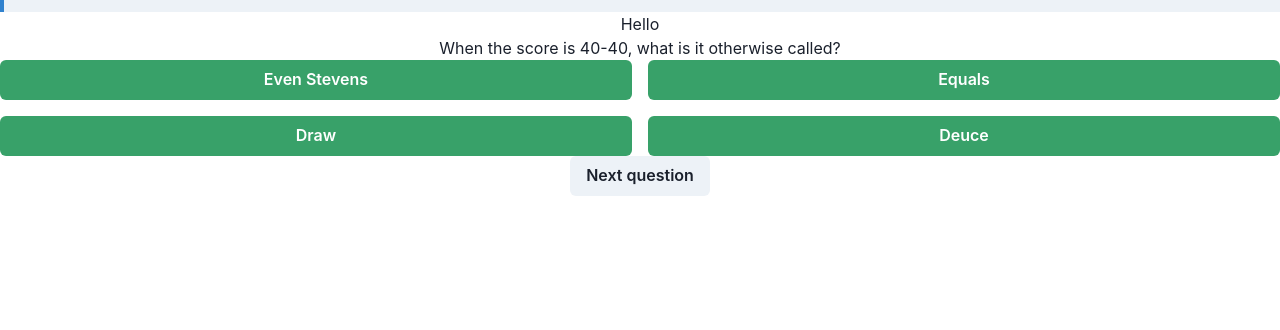
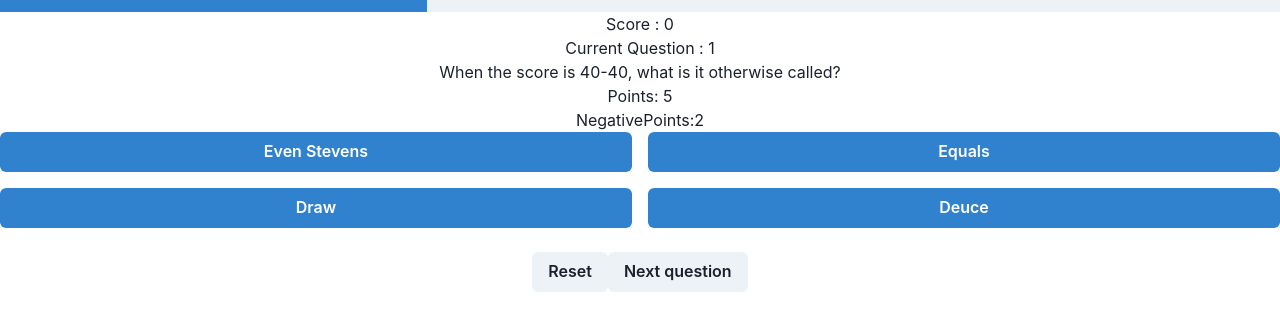
Before and after one commit to varenaggarwal/owl-quiz, a React (Create React App) app: page /quiz/1 in a window 1280 px wide. Shown: the top 330 px of the page. Built offline with nearby package versions, Linux system fonts and the light colour scheme.

Commit message:
update score and show answer

```diff
--- a/src/components/Header.tsx
+++ b/src/components/Header.tsx
@@ -5,7 +5,9 @@ export function Header() {
   const { state, dispatch } = useQuizState();
   return (
     <div>
-      <Progress value={state.currentQuestion / state.totalQuestions} />
+      <Progress value={(state.currentQuestion / state.totalQuestions) * 100} />
+      <h1>Score : {state.score}</h1>
+      <h1>Current Question : {state.currentQuestion}</h1>
     </div>
   );
 }
--- a/src/contexts/quizStateContext.tsx
+++ b/src/contexts/quizStateContext.tsx
@@ -3,10 +3,11 @@ import { quizReducer } from "../reducers/quizReducer";
 import { tennisQuiz } from "../data/tennisQuiz";
 
 const initialState: QuizStateType = {
-  score: 0,
-  currentQuestion: 1,
+  quizName: tennisQuiz.quizName,
   totalQuestions: tennisQuiz.questions.length,
   status: "READY_TO_START",
+  currentQuestion: 1,
+  score: 0,
 };
 
 type Context = {
--- a/src/data/tennisQuiz.ts
+++ b/src/data/tennisQuiz.ts
@@ -9,18 +9,22 @@ const tennisQuiz: Quiz = {
       negativePoint: 2,
       options: [
         {
+          id: 1,
           text: "Even Stevens",
           isRight: false,
         },
         {
+          id: 2,
           text: "Equals",
           isRight: false,
         },
         {
+          id: 3,
           text: "Draw",
           isRight: false,
         },
         {
+          id: 4,
           text: "Deuce",
           isRight: true,
         },
@@ -34,10 +38,12 @@ const tennisQuiz: Quiz = {
       negativePoint: 22,
       options: [
         {
+          id: 1,
           text: "getting trained as master of the mystic arts",
           isRight: false,
         },
         {
+          id: 2,
           text: "performing surgery as a real doctor",
           isRight: true,
         },
@@ -49,10 +55,12 @@ const tennisQuiz: Quiz = {
       points: 5,
       options: [
         {
+          id: 1,
           text: "Clint",
           isRight: false,
         },
         {
+          id: 2,
           text: "Vision",
           isRight: true,
         },
--- a/src/pages/QuestionAsker.tsx
+++ b/src/pages/QuestionAsker.tsx
@@ -1,14 +1,14 @@
 import { Button } from "@chakra-ui/button";
 import { Box, SimpleGrid } from "@chakra-ui/layout";
 import { tennisQuiz } from "../data/tennisQuiz";
-import { useNavigate, useParams } from "react-router-dom";
 import { Header } from "../components/Header";
 import { useQuizState } from "../contexts/quizStateContext";
+import { useState } from "react";
 
 export function QuestionAsker() {
-  const { questionNumber } = useParams();
+  const [isAnswered, setIsAnswered] = useState<Boolean>(false);
+  const [selectedOption, setSelectedOption] = useState<Option | null>(null);
   const { state, dispatch } = useQuizState();
-  const navigate = useNavigate();
 
   const getQuestion = (questions: Question[], questionNumber) => {
     return questions.find(
@@ -16,26 +16,75 @@ export function QuestionAsker() {
     );
   };
 
-  const currentQuestion = getQuestion(tennisQuiz.questions, questionNumber);
+  const currentQuestion = getQuestion(
+    tennisQuiz.questions,
+    state.currentQuestion
+  );
 
   const handleNextQuestion = () => {
     if (state.currentQuestion < state.totalQuestions) {
+      setIsAnswered(false);
+      setSelectedOption(null);
       dispatch({ type: "NEXT_QUESTION" });
-      navigate(`/quiz/${state.currentQuestion + 1}`);
+    }
+  };
+
+  const resetQuiz = () => {
+    setIsAnswered(false);
+    setSelectedOption(null);
+    dispatch({ type: "RESET_QUIZ" });
+  };
+
+  const judgeAnswer = (clickedOption: Option) => {
+    // show the answer is right or not right
+    if (!isAnswered) {
+      setIsAnswered(true);
+      setSelectedOption(clickedOption);
+      dispatch({
+        type: "UPDATE_SCORE",
+        payload: { currentQuestion, selectedOption: clickedOption },
+      });
+    }
+    // update score // calculate the score
+  };
+
+  const optionStyle = (optionId) => {
+    if (!isAnswered) {
+      return "blue";
+    } else {
+      if (optionId === selectedOption.id) {
+        return selectedOption.isRight ? "green" : "red";
+      } else {
+        return "blue";
+      }
     }
   };
 
   return (
     <div>
       <Header />
-      {console.log({ currentQuestion, questionNumber })}
-      <h1>Hello</h1>
-      <Box>{currentQuestion.question}</Box>
+      <Box>
+        {currentQuestion.question}
+        <h1>Points: {currentQuestion.points}</h1>
+        <h1>
+          NegativePoints:
+          {currentQuestion.negativePoint ? currentQuestion.negativePoint : 0}
+        </h1>
+      </Box>
+
       <SimpleGrid columns={2} spacing="1rem">
         {currentQuestion.options.map((currentOption) => (
-          <Button colorScheme="green">{currentOption.text}</Button>
+          <Button
+            key={currentOption.id}
+            onClick={() => judgeAnswer(currentOption)}
+            colorScheme={optionStyle(currentOption.id)}
+          >
+            {currentOption.text}
+          </Button>
         ))}
       </SimpleGrid>
+      <br />
+      <Button onClick={resetQuiz}>Reset</Button>
       <Button onClick={handleNextQuestion}>Next question</Button>
     </div>
   );
--- a/src/pages/Quiz.tsx
+++ b/src/pages/Quiz.tsx
@@ -12,13 +12,13 @@ export function Quiz() {
   const navigate = useNavigate();
 
   const startQuiz = () => {
-    navigate(`/quiz/${state.currentQuestion}`);
+    navigate(`/quiz/${state.quizName}`);
   };
 
   return (
     <div>
-      <Header />
-      <SimpleGrid>
+      {/* <Header /> */}
+      {/* <SimpleGrid> */}
       <h1>I want to learn...</h1>
       <Button colorScheme="blue" onClick={startQuiz}>
         <span>{tennisQuiz.quizName}</span>
@@ -26,7 +26,7 @@ export function Quiz() {
           <ArrowRightIcon />
         </span>
       </Button>
-      </SimpleGrid>
+      {/* </SimpleGrid> */}
     </div>
   );
 }
--- a/src/reducers/quizReducer.ts
+++ b/src/reducers/quizReducer.ts
@@ -1,20 +1,27 @@
-type actionType =
-  | { type: "CORRECT_ANSWER" }
-  | { type: "WRONG_ANSWER" }
-  | { type: "NEXT_QUESTION" };
-
 export const quizReducer = (state: QuizStateType, action: actionType) => {
   switch (action.type) {
-    case "CORRECT_ANSWER":
-      return state;
-    case "WRONG_ANSWER":
-      return state;
     case "NEXT_QUESTION":
       if (state.currentQuestion < state.totalQuestions)
         return { ...state, currentQuestion: state.currentQuestion + 1 };
       else {
         return state;
       }
+    case "RESET_QUIZ":
+      return { ...state, currentQuestion: 1, score: 0 };
+
+    case "UPDATE_SCORE":
+      const negativePoint = action.payload.currentQuestion.negativePoint
+        ? action.payload.currentQuestion.negativePoint
+        : 0;
+      return action.payload.selectedOption.isRight
+        ? {
+            ...state,
+            score: state.score + action.payload.currentQuestion.points,
+          }
+        : {
+            ...state,
+            score: state.score - negativePoint,
+          };
 
     default:
       console.error("In the default case of the quizReducer");
--- a/src/types/quizState.d.ts
+++ b/src/types/quizState.d.ts
@@ -5,4 +5,5 @@ type QuizStateType = {
   currentQuestion: number;
   totalQuestions: number;
   status: QuizStatus;
+  quizName: string;
 };
--- a/src/types/tennisQuizData.d.ts
+++ b/src/types/tennisQuizData.d.ts
@@ -1,4 +1,5 @@
 type Option = {
+  id: number;
   /**
    * Text to show the player
    */
```
Also changed, not shown: src/types/reducer.d.ts (added, +9 -0 lines), src/types/quizStateContext.d.ts (added). Lines whose indentation alone changed are shown as unchanged.
